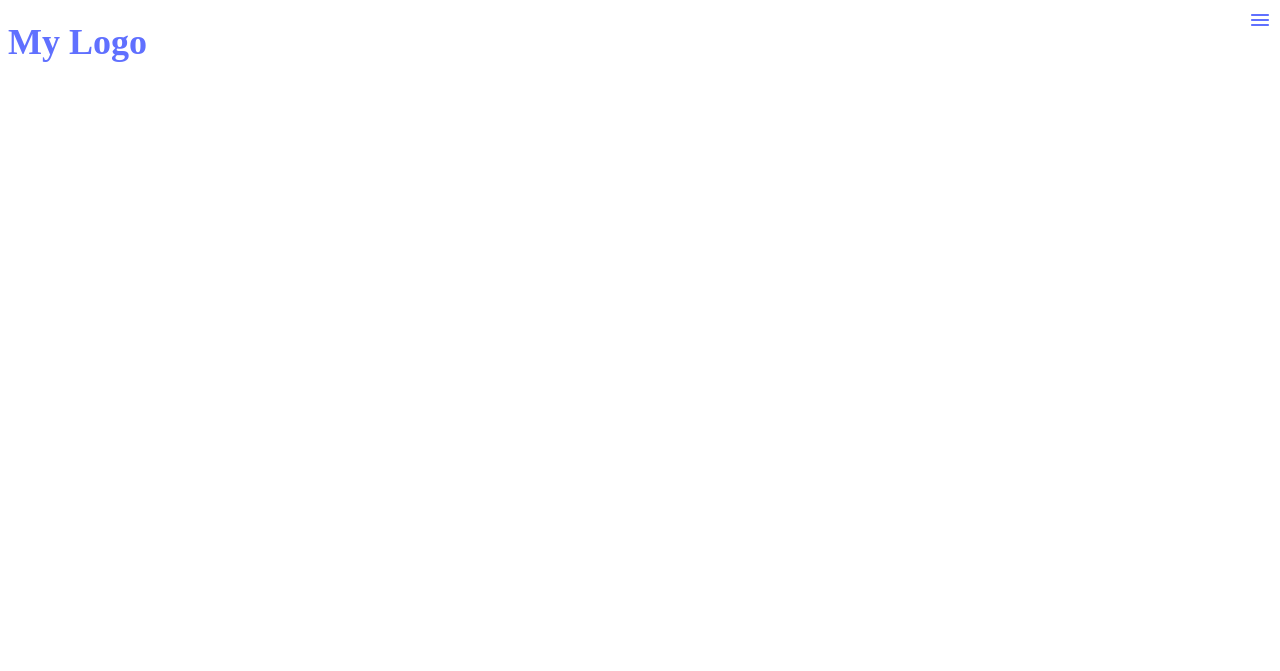
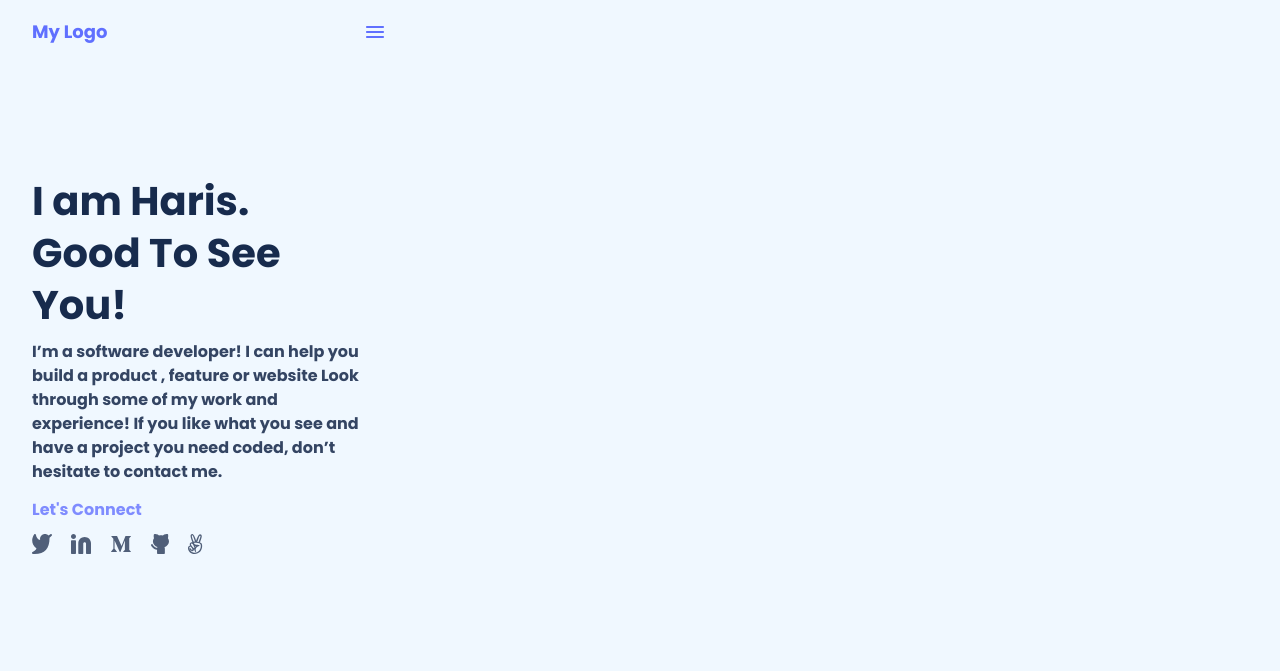
Before and after one commit to Harr-is/Portfolio, a website: page index.html in a window 1280 px wide. Drawn offline with Linux system fonts and the light colour scheme.

Commit message:
Headline Done as well

```diff
--- a/index.html
+++ b/index.html
@@ -3,13 +3,22 @@
 <head>
     <meta charset="UTF-8">
     <meta name="viewport" content="width=device-width, initial-scale=1.0">
-    <title>Document</title>
+    <title>Portfolio</title>
     <link rel="stylesheet" href="style.css">
+    <link rel="preconnect" href="https://fonts.googleapis.com">
+<link rel="preconnect" href="https://fonts.gstatic.com" crossorigin>
+<link href="https://fonts.googleapis.com/css2?family=Poppins:wght@700&display=swap" rel="stylesheet">
 </head>
 <body>
     <header class="header">
-        <div class="mylogo"><h1>My Logo</h1></div>
+        <div class="mylogo">My Logo</div>
         <div class="menu_icon"><img src="Normal Button/Icon - Menu.svg" alt="Internet Lwaa Phuddi deya"></div>
     </header>
+    <div class="headline">
+        <div class="primaryText">I am Haris. <br>Good To See You!</div>
+        <div class="primary2">I’m a software developer! I can help you build a product , feature or website Look through some of my work and experience! If you like what you see and have a project you need coded, don’t hesitate to contact me.</div>
+        <div class="connect">Let's Connect</div>
+        <div class="social"><img src="social media icons.svg" alt=""></div>
+    </div>
 </body>
 </html>
--- a/style.css
+++ b/style.css
@@ -1,8 +1,18 @@
+*{background-color: aliceblue;}
+/*{background-image: url('background\ image.jpeg');
+background-repeat: no-repeat;}*/
 header{
     display: flex;
+    width: 375px;
+    height: 48px;
+    padding: 4px 24px 4px 12px;
+    align-items: flex-start;
     justify-content: space-between;
 }
 .mylogo{
+    display: flex;
+padding: 10px 12px;
+align-items: center;
 color: var(--primary-b-400, #6070FF);
 text-align: center;
 font-family: Poppins;
@@ -12,6 +22,51 @@ justify-content: space-between;
 line-height: 20px; /* 111.111% */
 }
 .menu_icon{
+    display: flex;
+padding: 8px;
+align-items: flex-start;
 width: 24px;
 height: 24px;
+
 }
+.headline{
+    display: inline-flex;
+padding: 114px 24px;
+flex-direction: column;
+gap: 12px;
+}
+.primaryText{
+    display: flex;
+width: 327px;
+height: 150px;
+flex-direction: column;
+justify-content: center;
+color: var(--neutrals-n-800, #172B4D);
+font-family: Poppins;
+font-size: 40px;
+font-style: normal;
+font-weight: 700;
+line-height: 52px;
+}
+.primary2{
+    width: 327px;
+height: 146px;
+color: var(--neutrals-n-600, #344563);
+font-family: Poppins;
+font-size: 16px;
+font-style: normal;
+font-weight: 400;
+line-height: 24px;
+}
+.connect{
+    color: var(--primary-b-300, #7F8CFF);
+font-family: Poppins;
+font-size: 16px;
+font-style: normal;
+font-weight: 500;
+line-height: 24px;
+}
+.social{
+    width: 170.167px;
+height: 20px;
+}
```
Also changed, not shown: background image.jpeg (added), social media icons.svg (added). Lines whose indentation alone changed are shown as unchanged.
